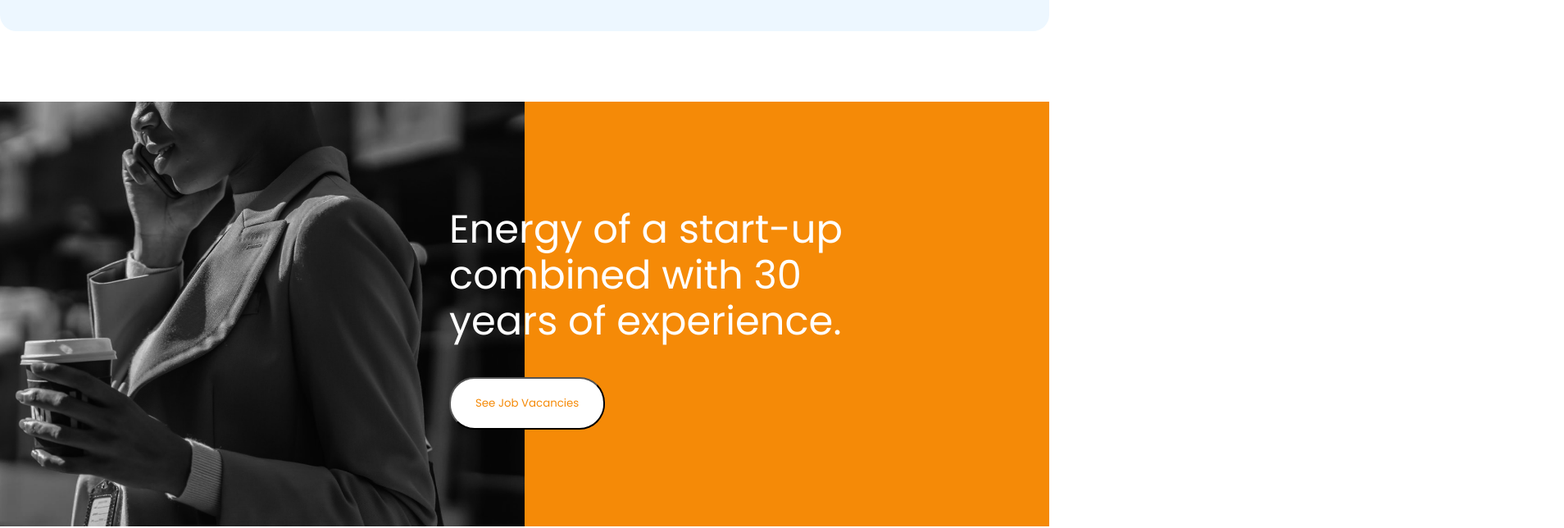
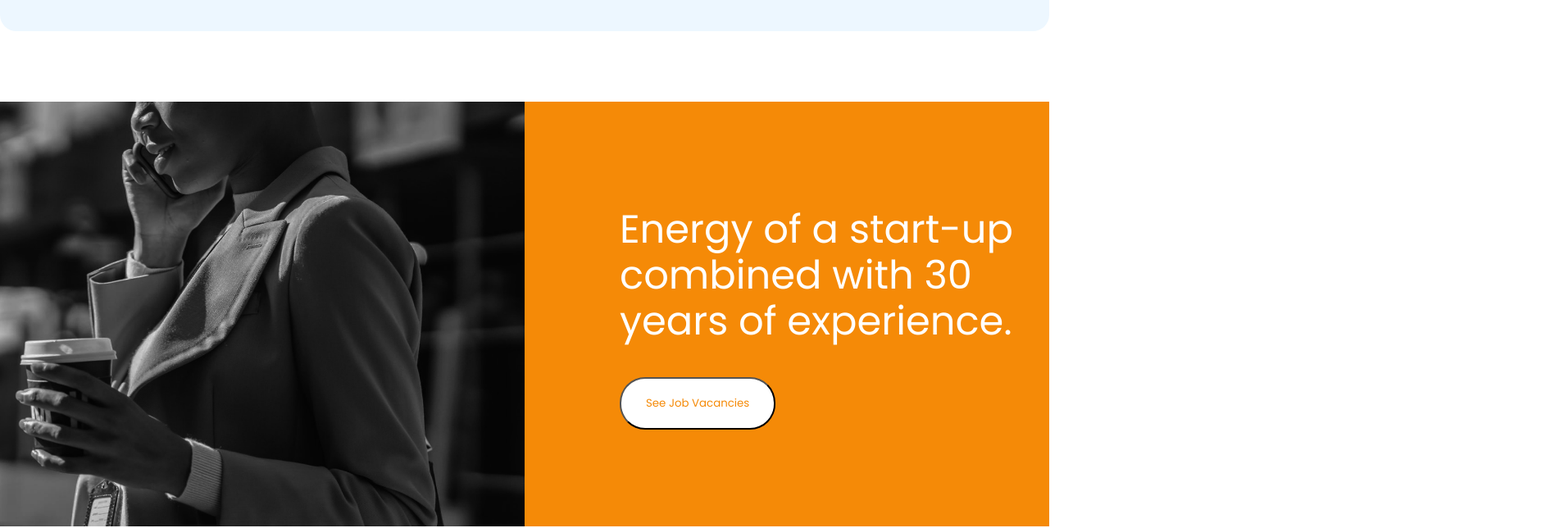
Before and after one commit to Suvdmaa/websait, a plain HTML site: page index.html in a window 1280 px wide. Shown: the part 3820-4464 px from the top of the page at 82% size, 1908 px wide, since content can reach past the window. Drawn offline with Linux system fonts and the light colour scheme.

Commit message:
made changes in section5

```diff
--- a/css/style.css
+++ b/css/style.css
@@ -393,7 +393,7 @@ header nav ul li a:hover{
 
 .wat{
     width: 100%;
-    padding: 128px 0 0 128px;
+    padding: 128px 500px 0 128px;
 }
 
 .inside-7 p{
```
